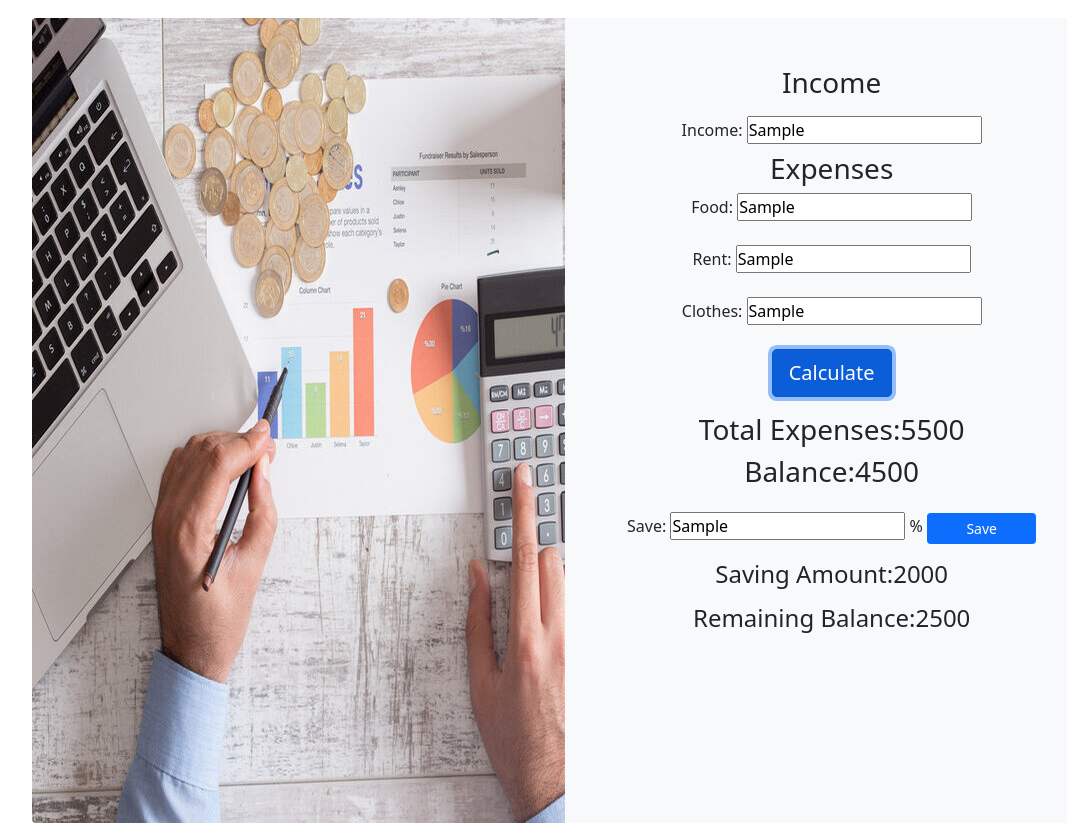
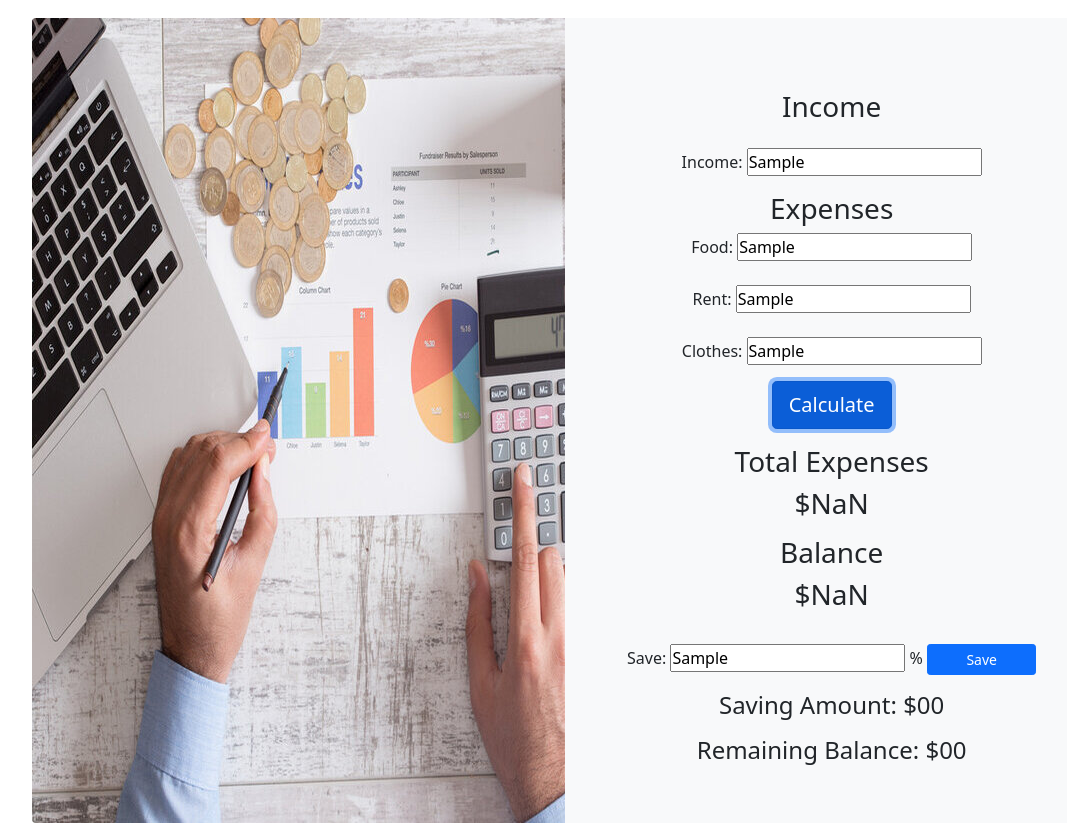
Before and after one commit to ahmednayeem/money-master, a plain HTML site: page index.html in a window 1280 px wide. Both pictures are taken after typing "Sample", "Sample", "Sample", "Sample", "Sample" into the empty fields and a click on the button "Calculate". Shown: the part 70-893 px from the top of the page, without its empty margins (75-1142 px from the left). Drawn offline with nearby package versions, Linux system fonts and the light colour scheme.

Commit message:
second-cooit

```diff
--- a/index.html
+++ b/index.html
@@ -18,9 +18,6 @@
 </head>
 
 <body>
-
-
-
     <header>
 
         <div>
@@ -34,49 +31,55 @@
                 <img class="mt-3 rounded" src="img/money-cost.jpg">
             </div>
             <div class="p-5 bg-light text-dark col-md-5 half-width mt-3 text-center">
+                <div class="mt-4">
                     <h3>Income</h3>
+
                     <label>Income:</label>
-                <input class="mt-2" type="text">
-                <h3 class="mt-2">Expenses</h3>
+
+                    <input id="income-field" class="mt-3" type="text">
+
+                    <h3 class="mt-3">Expenses</h3>
+
                     <label>Food:</label>
-                <input type="text"><br><br>
+
+                    <input id="food-input" type="text"><br><br>
+
                     <label>Rent:</label>
-                <input type="text"><br><br>
+
+                    <input id="rent-input" type="text"><br><br>
+
                     <label>Clothes:</label>
-                <input type="text"><br>
-                <button type="button" class="btn btn-primary btn-lg mt-4">Calculate</button>
-                <h3 class="mt-3">Total Expenses:5500</h3>
-                <h3>Balance:4500</h3>
-                <label>Save:</label>
-                <input class="mt-3" type="text"> %
-                <button type="button" class="w-25 btn btn-primary btn-sm">Save</button>
-                <h4 class="mt-3">Saving Amount:2000</h4>
-                <h4 class="mt-3">Remaining Balance:2500</h4>
+
+                    <input id="clothes-input" type="text"><br>
+
+                    <button id="calculate-button" type="button" class="btn
+                    btn-primary btn-lg mt-3">Calculate</button>
+
+                    <div>
+                        <h3 class="mt-3 d">Total Expenses</h3>
+                        <h3>$<span id="total-cost">00</span></h3>
                     </div>
-        </section>
-    </main>
+
+
+
+                    <div>
+                        <h3 class="mt-3 d">Balance</h3>
+                        <h3>$<span id="total-balance">00</span></h3>
+                    </div>
 
 
 
 
 
-
-
-
-
-
-
-
-
-
-
-
-
-
-
-
-
-
+                    <label>Save:</label>
+                    <input class="mt-4" type="text"> %
+                    <button type="button" class="w-25 btn btn-primary btn-sm">Save</button>
+                    <h4 class="mt-3">Saving Amount: $00</h4>
+                    <h4 class="mt-3">Remaining Balance: $00</h4>
+                </div>
+            </div>
+        </section>
+    </main>
     <!-- Js-link -->
     <script src="js/app.js"></script>
     <!-- bootstrap-bundle -->
--- a/js/app.js
+++ b/js/app.js
@@ -0,0 +1,29 @@
+document.getElementById('calculate-button').addEventListener('click', function() {
+
+
+    const incomeInput = document.getElementById('income-field');
+    const incomeAmount = incomeInput.value;
+
+
+    const foodInput = document.getElementById('food-input');
+    const foodAmount = foodInput.value;
+
+
+    const rentInput = document.getElementById('rent-input');
+    const rentAmount = rentInput.value;
+
+    const clothesInput = document.getElementById('clothes-input');
+    const clothesAmount = clothesInput.value;
+
+    const expenses = parseFloat(foodAmount) + parseFloat(rentAmount) + parseFloat(clothesAmount)
+
+    const newExpenses = document.getElementById('total-cost')
+    newExpenses.innerText = expenses;
+
+    const totalBalance = document.getElementById('total-balance');
+    const totalBalanceText = totalBalance.innerText;
+    const updateTotalBalance = parseFloat(totalBalanceText);
+    totalBalance.innerText = incomeAmount - expenses;
+
+
+})
```
Lines whose indentation alone changed are shown as unchanged.
